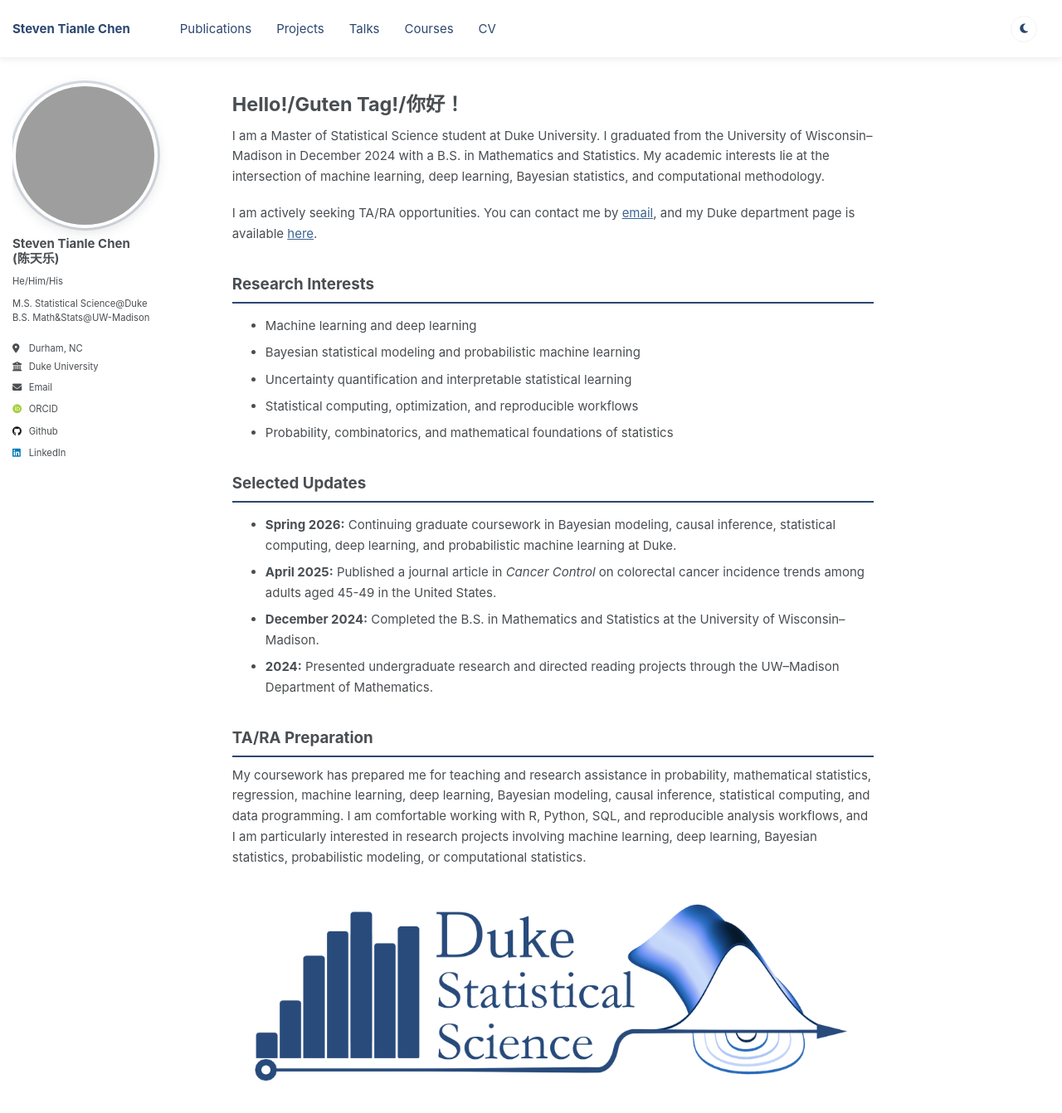
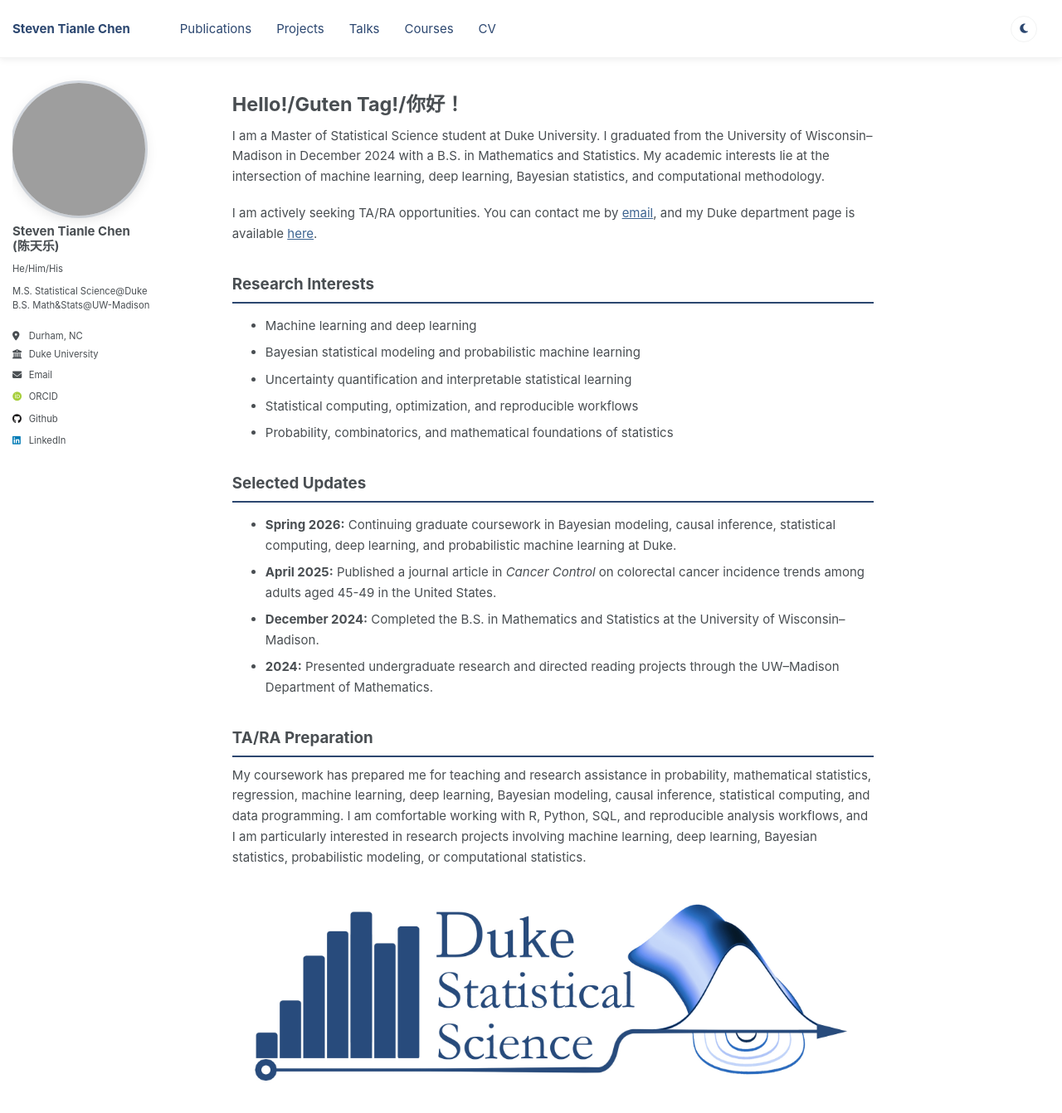
Before and after one commit to sttlchen/sttlchen.github.io, a Jekyll site: the page built from _pages/about.md, in a window 1280 px wide and 1400 px high. Shown: the top 1342 px of the window at 83% size. Built offline with Jekyll 4.4.1, drawn with Linux system fonts in a browser that asks for light colours; some web fonts are replaced.

Commit message:
Fix avatar crop: move border-radius/overflow to container
object-fit only works when both width and height are constrained.
Apply the circle clip to the container div (explicit 160x160) and
use object-fit:cover on the img so the photo fills it without distortion.

Co-Authored-By: Claude Sonnet 4.6 <noreply@anthropic.com>

```diff
--- a/_sass/_sidebar.scss
+++ b/_sass/_sidebar.scss
@@ -80,26 +80,30 @@
   display: table-cell;
   vertical-align: top;
   width: 36px;
-  // set width only, for non-square avatars
-  // height: 36px;
 
   @include breakpoint($large) {
     display: block;
-    width: auto;
-    height: auto;
+    width: 160px;
+    height: 160px;
+    overflow: hidden;
+    border-radius: 50%;
+    box-shadow: 0 4px 16px rgba(0, 0, 0, 0.12), 0 0 0 3px rgba(44, 71, 112, 0.18);
+    margin-bottom: 0.5em;
   }
 
   img {
     max-width: 175px;
     border-radius: 50%;
-    object-fit: cover;
-    object-position: center top;
-    aspect-ratio: 1;
 
     @include breakpoint($large) {
-      padding: 4px;
+      width: 100%;
+      height: 100%;
+      border-radius: 0;
+      object-fit: cover;
+      object-position: center top;
+      padding: 0;
       border: none;
-      box-shadow: 0 4px 16px rgba(0, 0, 0, 0.12), 0 0 0 3px rgba(44, 71, 112, 0.18);
+      box-shadow: none;
     }
   }
 }
```
